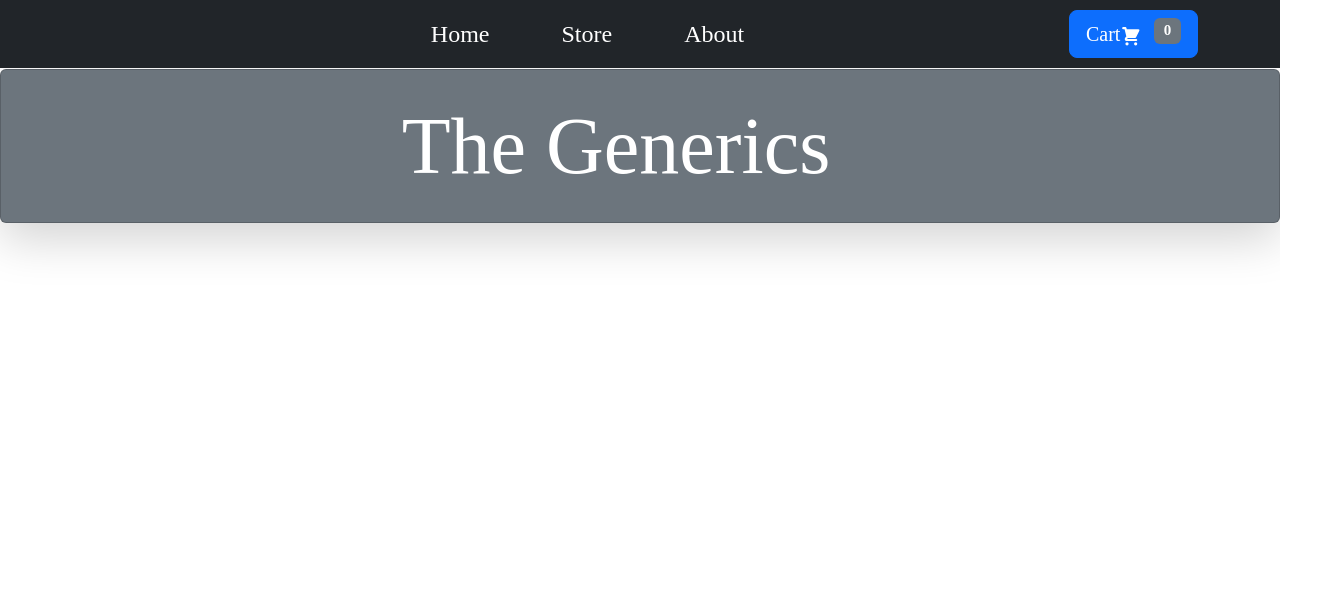
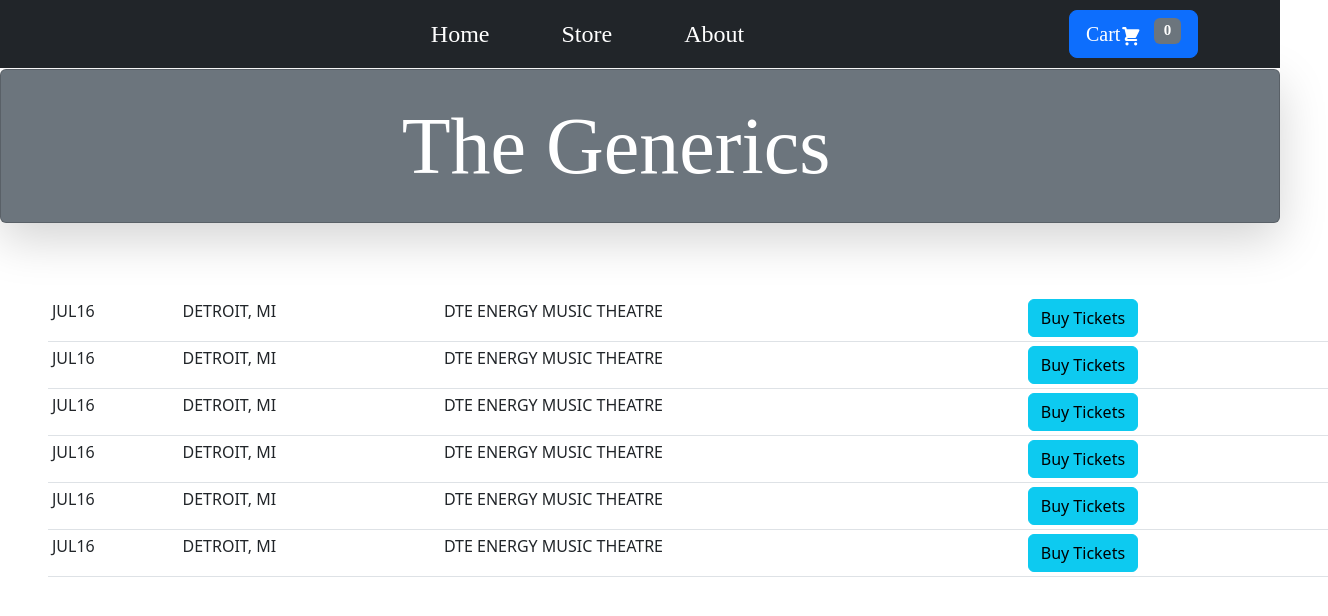
Before and after one commit to RamaSiddardha/Ecommers_Website-Using-React, a React (Create React App) app: page / in a window 1280 px wide. Shown: the top 616 px of the page, 1328 px wide, since content can reach past the window. Built offline with nearby package versions, Linux system fonts and the light colour scheme.

Commit message:
Implement the Home page

```diff
--- /dev/null
+++ b/src/Components/Home/Home.js
@@ -0,0 +1,57 @@
+import { Button, Table } from "react-bootstrap";
+
+const Home = () => {
+  const homeData = [
+    {
+      date: "JUL16",
+      one: "DETROIT, MI",
+      two: "DTE ENERGY MUSIC THEATRE",
+    },
+    {
+      date: "JUL16",
+      one: "DETROIT, MI",
+      two: "DTE ENERGY MUSIC THEATRE",
+    },
+    {
+      date: "JUL16",
+      one: "DETROIT, MI",
+      two: "DTE ENERGY MUSIC THEATRE",
+    },
+    {
+      date: "JUL16",
+      one: "DETROIT, MI",
+      two: "DTE ENERGY MUSIC THEATRE",
+    },
+    {
+      date: "JUL16",
+      one: "DETROIT, MI",
+      two: "DTE ENERGY MUSIC THEATRE",
+    },
+    {
+      date: "JUL16",
+      one: "DETROIT, MI",
+      two: "DTE ENERGY MUSIC THEATRE",
+    },
+  ];
+
+  return (
+    <>
+      <Table  className="table-sm m-5">
+        <tbody>
+          {homeData.map((date) => (
+            <tr className="m-2">
+              <td>{date.date}</td>
+              <td>{date.one}</td>
+              <td>{date.two}</td>
+              <td>
+                <Button variant="info">Buy Tickets</Button>
+              </td>
+            </tr>
+          ))}
+        </tbody>
+      </Table>
+    </>
+  );
+};
+
+export default Home;
--- a/src/Components/UI/NavBar.js
+++ b/src/Components/UI/NavBar.js
@@ -1,6 +1,6 @@
 import {Container, Nav, Navbar } from "react-bootstrap";
 import CartButton from "../Cart/CartButton/CartButton";
-import { Link } from "react-router-dom";
+import { NavLink } from "react-router-dom";
 
 const NavBar = (props) => {
   return (
@@ -16,17 +16,17 @@ const NavBar = (props) => {
         <Nav className="ms-5">
           <Nav.Item>
             <Nav.Link className="me-5 ms-2">
-            <Link style={{textDecoration : 'none', color : 'white'}} to='/Home'>Home</Link>
+            <NavLink style={{textDecoration : 'none', color : 'white'}} to='/'>Home</NavLink>
             </Nav.Link>
           </Nav.Item>
           <Nav.Item>
          <Nav.Link className="me-5 ms-2" >
-         <Link style={{textDecoration : 'none', color : 'white'}} to='/Store'> Store</Link>
+         <NavLink style={{textDecoration : 'none', color : 'white'}} to='/Store'> Store</NavLink>
             </Nav.Link>
           </Nav.Item>
           <Nav.Item>
             <Nav.Link className="me-5 ms-2">
-            <Link style={{textDecoration : 'none', color : 'white'}} to='/About'>About</Link>
+            <NavLink style={{textDecoration : 'none', color : 'white'}} to='/About'>About</NavLink>
             </Nav.Link>
           </Nav.Item>
         </Nav>
--- a/src/Contexts/CartContextProvider.js
+++ b/src/Contexts/CartContextProvider.js
@@ -1,4 +1,4 @@
-import { Alert } from "react-bootstrap";
+// import { Alert } from "react-bootstrap";
 import CartContext from "./CartContext";
 import React, { useReducer } from "react";
 
```
Also changed, not shown: src/App.js (+3 -4 lines).
